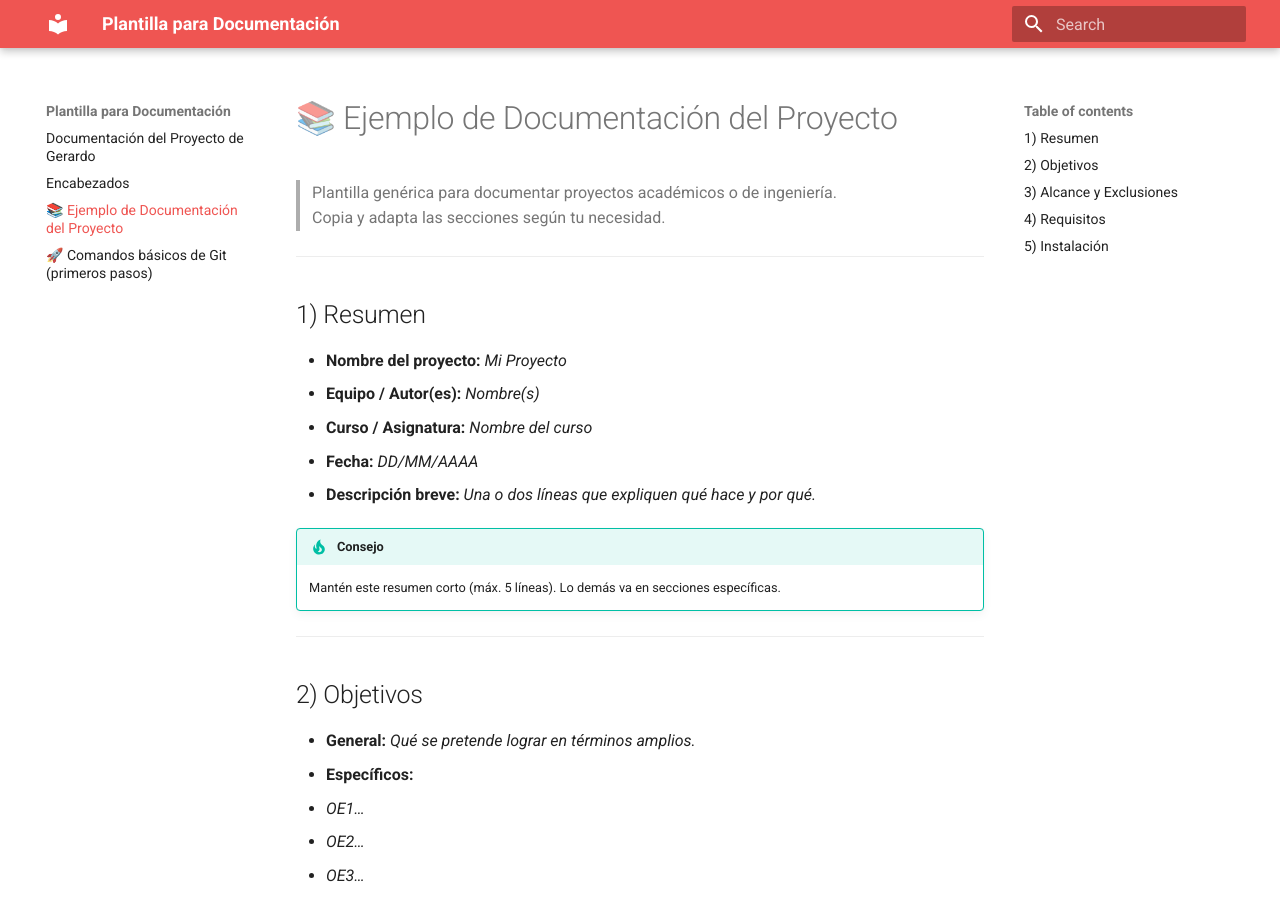
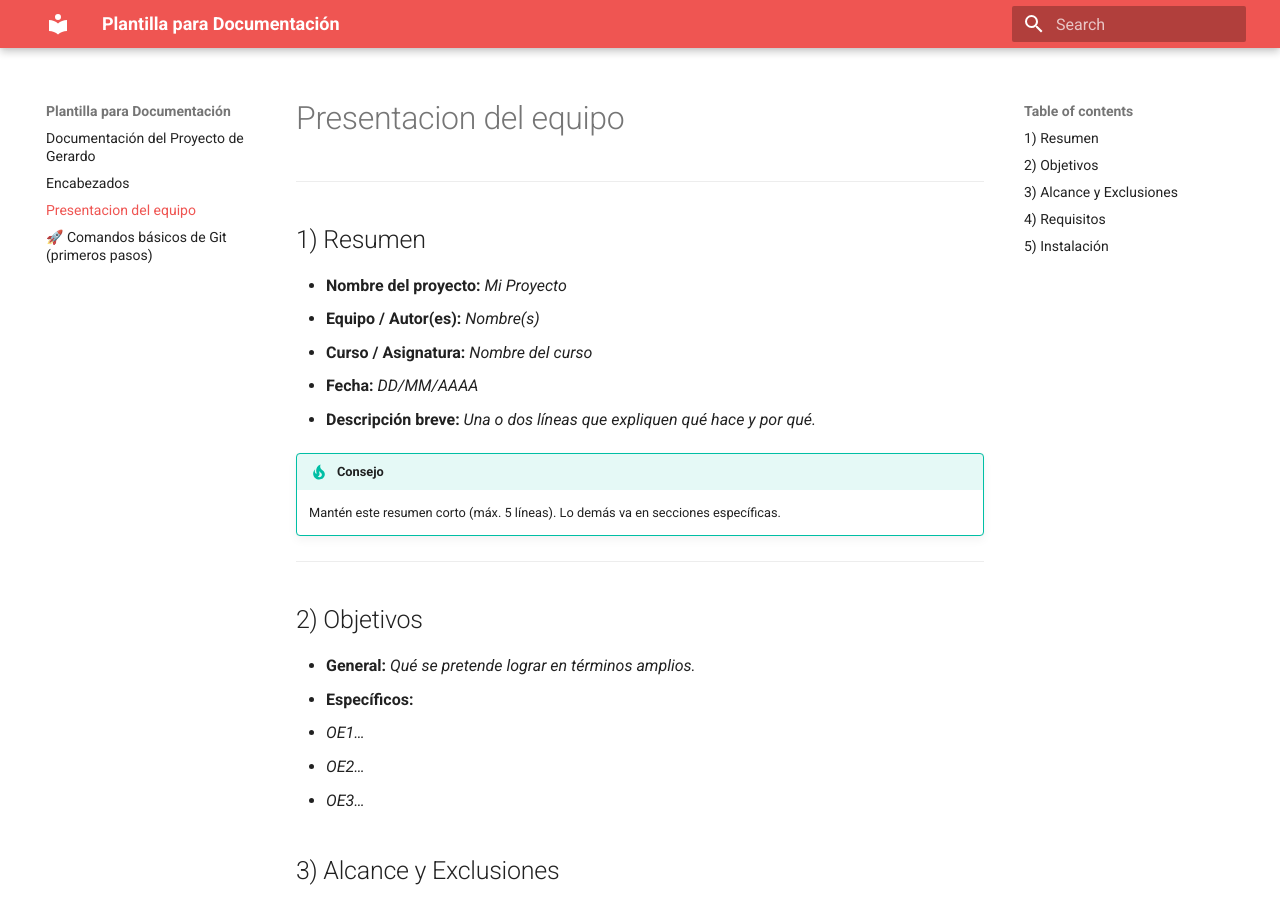
Before and after one commit to Gerardo-Esquivel/PortafoloProyectoIngernieria, an MkDocs documentation site: the page built from docs/ejemplo.md, in a window 1280 px wide and 900 px high. Built offline with MkDocs 1.6.1 and Material for MkDocs 9.7.7, drawn with Linux system fonts in a browser that asks for light colours.

Commit message:
Update ejemplo.md

```diff
--- a/docs/ejemplo.md
+++ b/docs/ejemplo.md
@@ -1,8 +1,4 @@
-# 📚 Ejemplo de Documentación del Proyecto
-
-> Plantilla genérica para documentar proyectos académicos o de ingeniería.
-> Copia y adapta las secciones según tu necesidad.
-
+# Presentacion del equipo
 ---
 
 ## 1) Resumen
```
